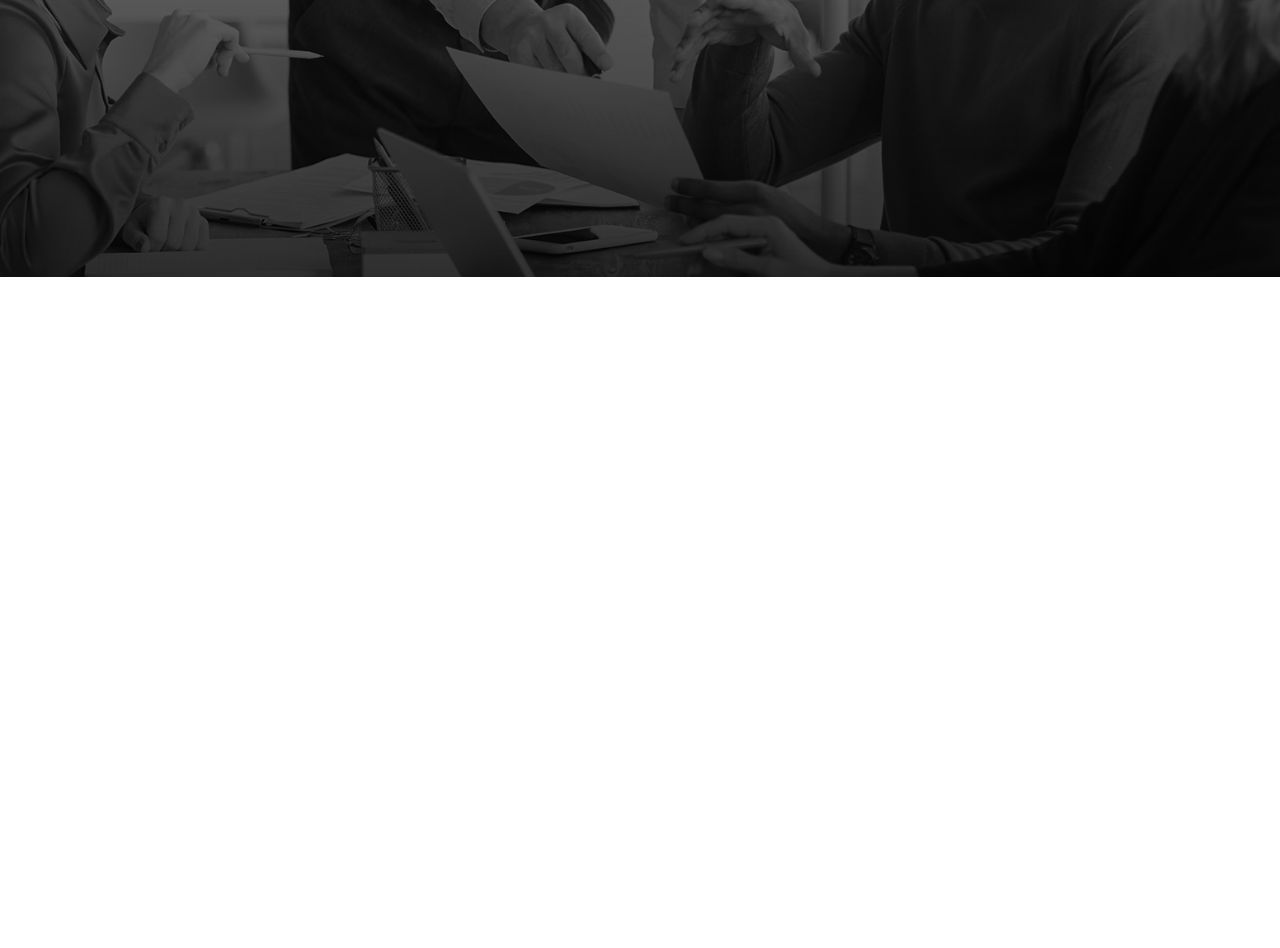
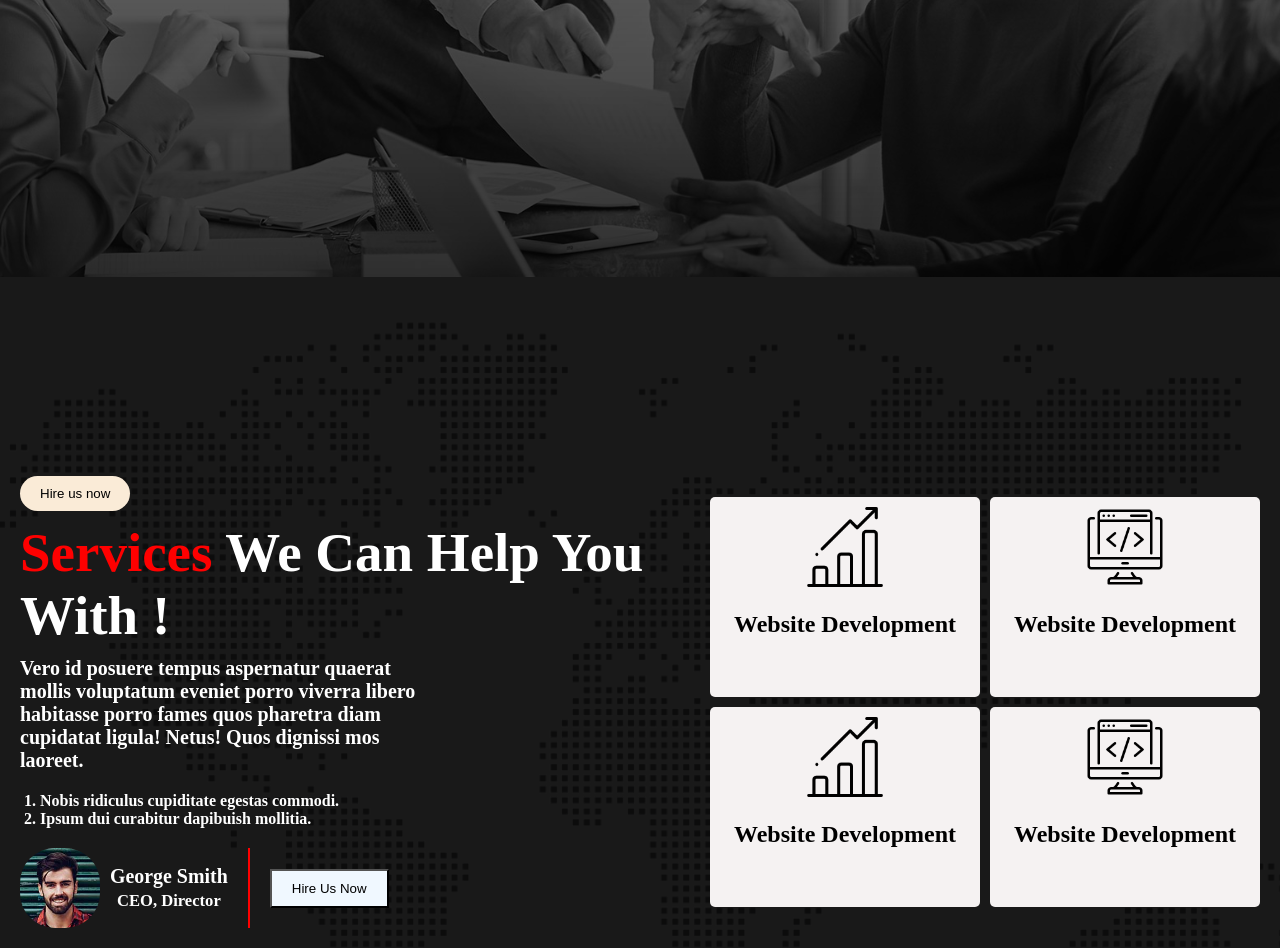
Before and after one commit to mehedi323/digital-agency, a plain HTML site: page index.html in a window 1280 px wide. Shown: the part 592-1540 px from the top of the page. Before the commit the page ends 869 px from the top, so only its background shows below. Drawn offline with Linux system fonts and the light colour scheme.

Commit message:
section service-container added

```diff
--- a/index.html
+++ b/index.html
@@ -1,13 +1,16 @@
 <!DOCTYPE html>
 <html lang="en">
+
 <head>
     <meta charset="UTF-8">
     <meta name="viewport" content="width=device-width, initial-scale=1.0">
     <title>Digital-Agency</title>
     <link rel="stylesheet" href="main.css">
 </head>
+
 <body>
     <header>
+        <!-- Navbar-container -->
         <div class="navbar-container">
             <div class="nav-logo">
                 <img src="./asset/logo/logo.png" alt="">
@@ -21,18 +24,76 @@
         </div>
     </header>
     <main>
+        <!-- banner-container -->
         <section>
             <div class="banner-container">
                 <div class="banner-info">
                     <h1 class="info-text"><span class="primary">Digital</span> Agency You <br>
-                        Can  Rely Upon !</h1>
-                        <p class="description">Hymenaeos! Omnis arcu vitae? Phasellus irure cupidatat incidunt, semper metus, nibh adipisci assumenda odio, quos, senectus vehicula occaecat, officiis malesuada cras.</p>
-                        <button class="btn  btn-info">Discover More</button>
-                        <button class="btn">Hire Us Now</button>
+                        Can Rely Upon !</h1>
+                    <p class="description">Hymenaeos! Omnis arcu vitae? Phasellus irure cupidatat incidunt, semper
+                        metus, nibh adipisci assumenda odio, quos, senectus vehicula occaecat, officiis malesuada cras.
+                    </p>
+                    <button class="btn  btn-info">Discover More</button>
+                    <button class="btn">Hire Us Now</button>
+                </div>
+            </div>
+        </section>
+        <!-- banner-container End -->
+
+        <!-- section for service-container -->
+        <section>
+            <div class="service-container">
+                <div class="left-side-container">
+                    <button class="service-btn">Hire us now</button>
+                    <h1 class="info-text"><span class="primary">Services</span> We Can Help You With ! <h1>
+                            <p class="service-description">Vero id posuere tempus aspernatur quaerat mollis voluptatum
+                                eveniet porro viverra libero habitasse porro fames quos pharetra diam cupidatat ligula!
+                                Netus! Quos dignissi mos laoreet.</p>
+                            <ol class="unoder-list">
+                                <li>Nobis ridiculus cupiditate egestas commodi.
+                                </li>
+                                <li>Ipsum dui curabitur dapibuish mollitia.
+                                </li>
+                            </ol>
+                            <div class="Auther-Profile">
+                                <div class="auther-bio">
+                                    <img class="auther-img" src="./asset/image/author.jpg" alt="">
+                                    <h5 class="auth-name">George Smith <br>
+                                        <small>CEO, Director</small>
+                                        <h5>
+                                </div>
+                                <div class="auther-button">
+                                    <button class="auth-btn">Hire Us Now</button>
+                                </div>
+                            </div>
+
+                </div>
+                <div class="right-side-container">
+                    <div class="fast-two-box">
+                        <div class="box">
+                            <img class="logo" src="./asset/icons/bar-chart.png" alt="">
+                            <h1>Website Development</h1>
+                        </div>
+                        <div class="box">
+                            <img class="logo" src="./asset/icons/coding.png" alt="">
+                            <h1>Website Development</h1>
+                        </div>
+                    </div>
+                    <div class="fast-two-box">
+                        <div class="box">
+                            <img class="logo" src="./asset/icons/bar-chart.png" alt="">
+                            <h1>Website Development</h1>
+                        </div>
+                        <div class="box">
+                            <img class="logo" src="./asset/icons/coding.png" alt="">
+                            <h1>Website Development</h1>
+                        </div>
+                    </div>
                 </div>
             </div>
         </section>
     </main>
     <footer></footer>
 </body>
+
 </html>
--- a/main.css
+++ b/main.css
@@ -54,3 +54,78 @@
     color: white;
 
  }
+ .service-container{
+    display: flex;
+    height: 100vh;
+    background-image: url("./asset/image/footer-bg.png"),linear-gradient(rgba(0, 0, 0, 0.9), rgba(0, 0, 0, 0.9));
+    background-blend-mode: overlay;
+    background-position: center;
+    background-size: cover;
+    background-repeat: no-repeat;
+    padding: 20px;
+    align-items: center;
+    color: white;
+
+ }
+ .Auther-Profile{
+    display: flex;
+    align-items: center;
+    gap: 20px;
+ }
+ .auth-btn{
+    padding: 10px 20px;
+    background-color: aliceblue;
+ }
+ .auther-img{
+    width: 80px;
+    height: 80px;
+    border-radius: 35px;
+ }
+ .auther-bio{
+    display: flex;
+    align-items: center;
+    padding-right: 20px;
+    border-right: 2px solid red;
+ }
+.auth-name{
+    text-align: center;
+    margin-left: 10px;
+}
+
+ .service-description{
+    width: 60%;
+    font-size: 20px;
+    padding-top: 10px;
+
+ }
+ .unoder-list{
+    padding: 20px;
+    font-size: medium;
+ }
+.service-btn{
+    margin-top: 10px;
+    margin-bottom: 10px;
+    padding: 10px 20px;
+    border-radius: 20px;
+    border-style: none;
+    background-color: antiquewhite;
+
+}
+ .fast-two-box{
+    display: flex;
+    gap:10px;
+    color: black;
+    margin-top: 10px;
+ }
+ .box{
+    width: 250px;
+    height: 180px;
+    border-radius: 5px;
+    text-align: center;
+    padding: 10px;
+    background-color: rgb(245, 242, 242);
+ }
+ .logo{
+    width: 80px;
+    margin-bottom: 20px;
+ }
```
